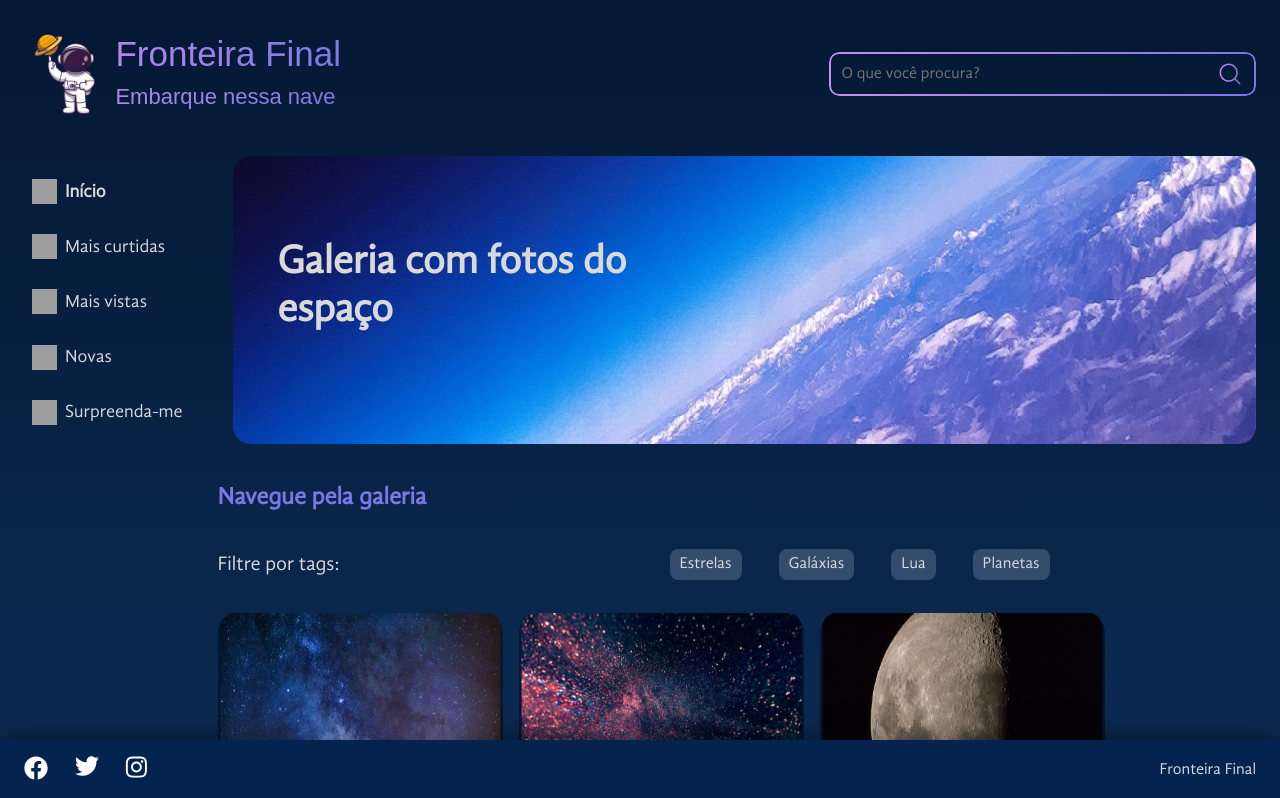
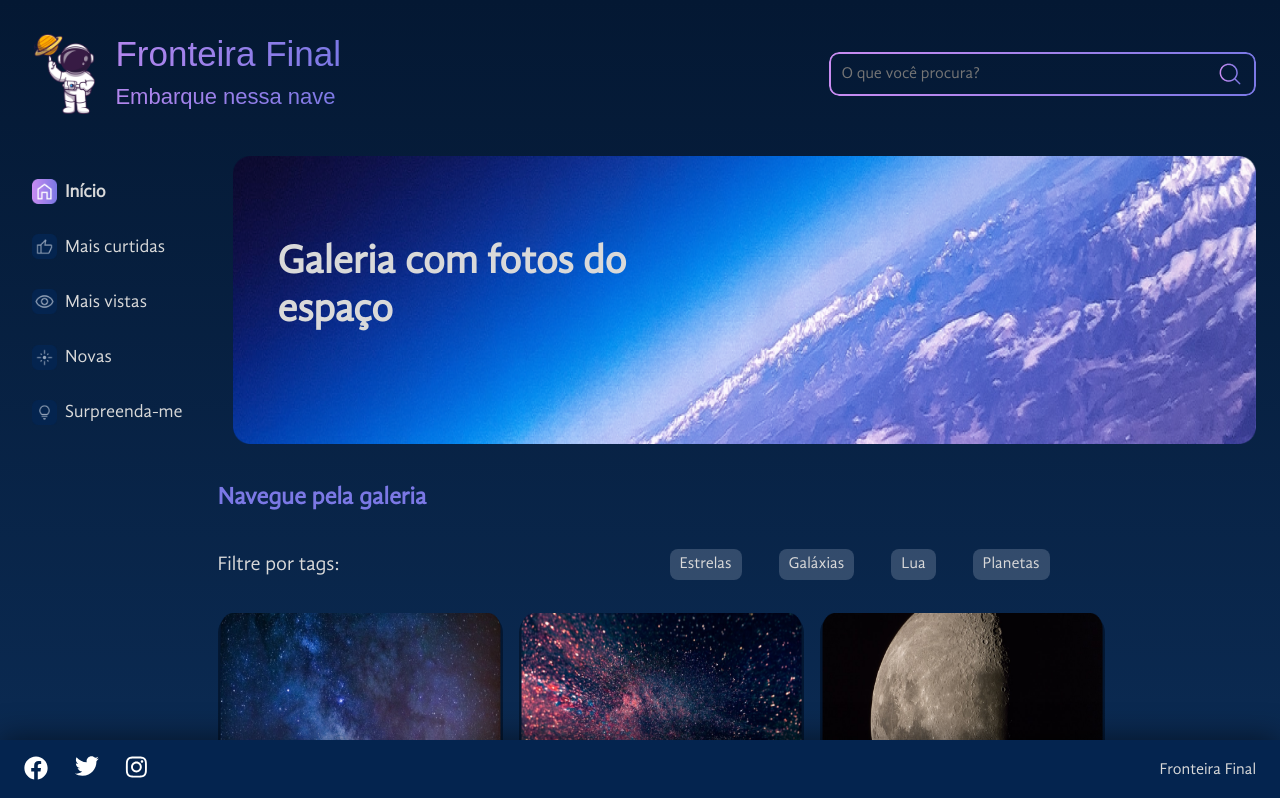
Before and after one commit to NeuronioAzul/space-last-frontier, a React (Create React App) app: page / in a window 1280 px wide. Shown: the top 798 px of the page. Built offline with nearby package versions, Linux system fonts and the light colour scheme; grey boxes are pictures that could not be loaded; a web font is replaced by a local one.

Commit message:
🚚 feat(components): Adiciona funcionalidade ao menu listar itens do json

```diff
--- /dev/null
+++ b/src/components/Menu/icones.json
@@ -0,0 +1,32 @@
+[
+    {
+        "id": 1,
+        "img": "assets/imagens/icones/home-ativo.png",
+        "href": "/",
+        "text": "Início"
+    },
+    {
+        "id": 2,
+        "img": "assets/imagens/icones/mais-curtidas-inativo.png",
+        "href": "/",
+        "text": "Mais curtidas"
+    },
+    {
+        "id": 3,
+        "img": "assets/imagens/icones/mais-vistas-inativo.png",
+        "href": "/",
+        "text": "Mais vistas"
+    },
+    {
+        "id": 4,
+        "img": "assets/imagens/icones/novas-inativo.png",
+        "href": "/",
+        "text": "Novas"
+    },
+    {
+        "id": 5,
+        "img": "assets/imagens/icones/surpreenda-me-inativo.png",
+        "href": "/",
+        "text": "Surpreenda-me"
+    }
+]
--- a/src/components/Menu/index.jsx
+++ b/src/components/Menu/index.jsx
@@ -1,34 +1,20 @@
-import home from '../../assets/icones/home-ativo.png'
-import maisCurtidas from '../../assets/icones/mais-curtidas-inativo.png'
-import maisVistas from '../../assets/icones/mais-vistas-inativo.png'
-import novas from '../../assets/icones/novas-inativo.png'
-import surpreendaMe from '../../assets/icones/surpreenda-me-inativo.png'
+import icones from './icones.json'
 import styles from './Menu.module.scss'
 
 export default function Menu() {
     return (
         <nav className={styles.menu}>
             <ul className={styles.menu__lista}>
-                <li className={styles.menu__item}>
-                    <img src={home} alt="" />
-                    <a href="/">Início</a>
-                </li>
-                <li className={styles.menu__item}>
-                    <img src={maisCurtidas} alt="" />
-                    <a href="/">Mais curtidas</a>
-                </li>
-                <li className={styles.menu__item}>
-                    <img src={maisVistas} alt="" />
-                    <a href="/">Mais vistas</a>
-                </li>
-                <li className={styles.menu__item}>
-                    <img src={novas} alt="" />
-                    <a href="/">Novas</a>
-                </li>
-                <li className={styles.menu__item}>
-                    <img src={surpreendaMe} alt="" />
-                    <a href="/">Surpreenda-me</a>
-                </li>
+                {
+                    icones.map((icone) => {
+                        return (
+                            <li key={icone.id} className={styles.menu__item}>
+                                <img src={icone.img} alt={icone.text} />
+                                <a href={icone.href}>{icone.text}</a>
+                            </li>
+                        )
+                    })
+                }
             </ul>
         </nav>
     )
```
